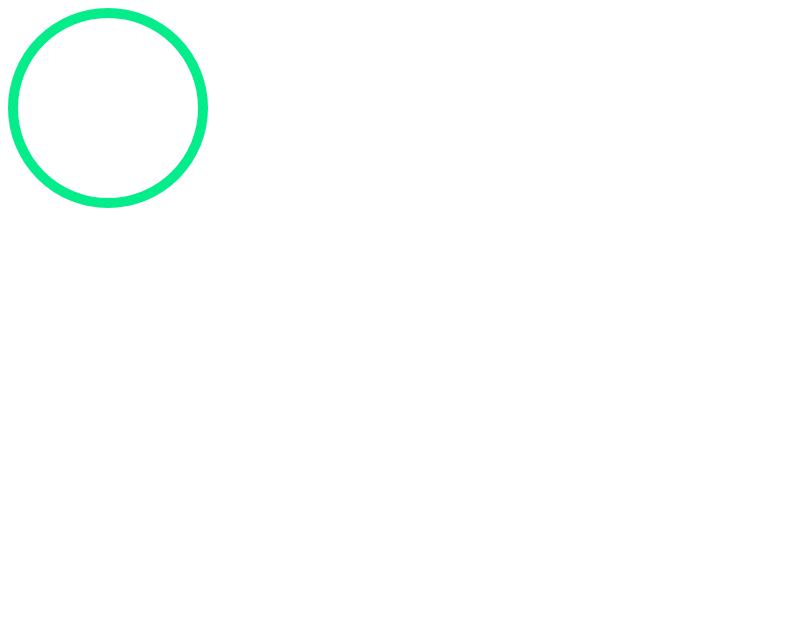
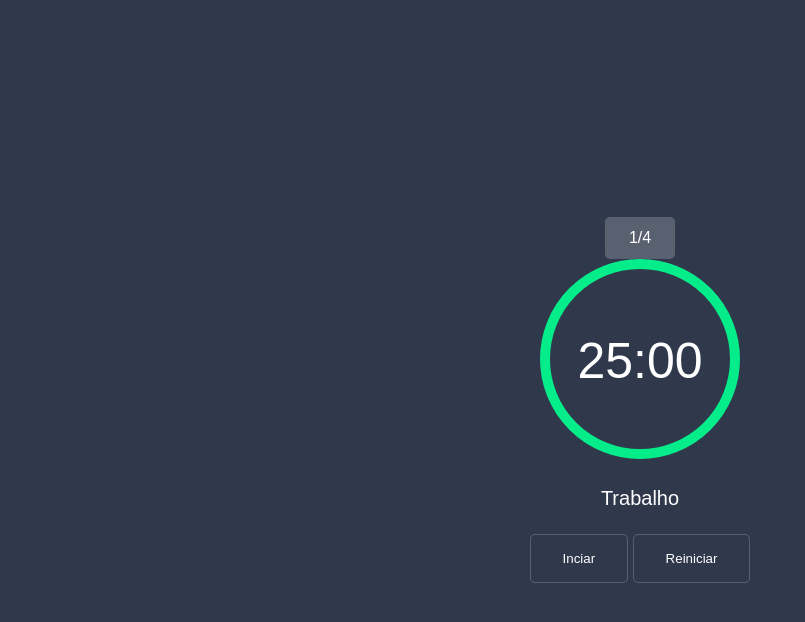
Before and after one commit to robzenhu/gestao-tempo-pomodoro, a plain HTML site: page index.html in a window 1280 px wide. Shown: the whole page, without its empty margins (0-805 px from the left). Drawn offline with Linux system fonts and the light colour scheme.

Commit message:
estilo da pagina

```diff
--- a/index.html
+++ b/index.html
@@ -5,10 +5,25 @@
         <link rel="stylesheet" href="styles.css">
     </head>
     <body>
+        <div class="main">
+            <div class="turns">1/4</div>
+            <div class="time-container">
+                <svg width="200" height="200" class="circle-container">
+                    <circle class="background-circle"/>
+                    <circle class="circle"/>
+                </svg>
+                <div class="time">25:00</div>
+            </div>
+            <div class="time-mode">Trabalho</div>
+            <div>
+                <button class="time-control">Inciar</button>
+                <button class="reset-button">Reiniciar</button>
+            </div>
+        </div>
+        <audio id="notification">
+            <source src="notification.mp3" >
+        </audio>
 
-        <svg width="200" height="200" class="circle-container">
-            <circle class="circle"/>
-        </svg>
         <script scr="scripts.js"></script>
     </body>
 </html>
--- a/styles.css
+++ b/styles.css
@@ -1,16 +1,70 @@
 :root{
     --timer-color: #05ec8b;
+}
+
+html , body {
+    height: 100%;
+}
+
+body{
+    margin: 0;
+    font-family: Arial, Helvetica, sans-serif;
+    background: #30384c;
+    color: #fff;
+}
+button{
+    padding: 16px 32px;
+    background-color: transparent;
+    border: 1px solid rgba(255,255,255,0.2);
+    color: #fff;
+    border-radius: 5px;
+    cursor: pointer;
+}
+button:hover{
+    opacity: 0.8;
+}
+.main{
+    display: flex;
+    flex-flow: column;
+    justify-content: center;
+    align-items: center;
+    height: 100%;
+}
+.turns{
+    background-color: rgba(255,255,255,0.2);
+    padding: 12px 24px;
+    border-radius: 5px;
+}
+.time-container{
+    position:relative;
+}
+.time{
+    position: absolute;
+    top: 50%;
+    left: 50%;
+    transform: translate(-50%,-50%);
+    font-size: 50px;
+}
+.time-mode{
+    padding: 24px;
+    font-size: 20px;
 }
 .circle-container{
     transform: rotate(-90deg);
 
 }
-
-.circle{
+.background-circle, .circle{
     r: 95;
     cx: 100;
     cy: 100;
     fill: none;
+}
+.background-circle{
+    stroke: rgba(255,255,255,0.2);
+    stroke-width: 5;
+}
+
+.circle{
     stroke: var(--timer-color);
     stroke-width: 10;
     stroke-dasharray: 597;
```
